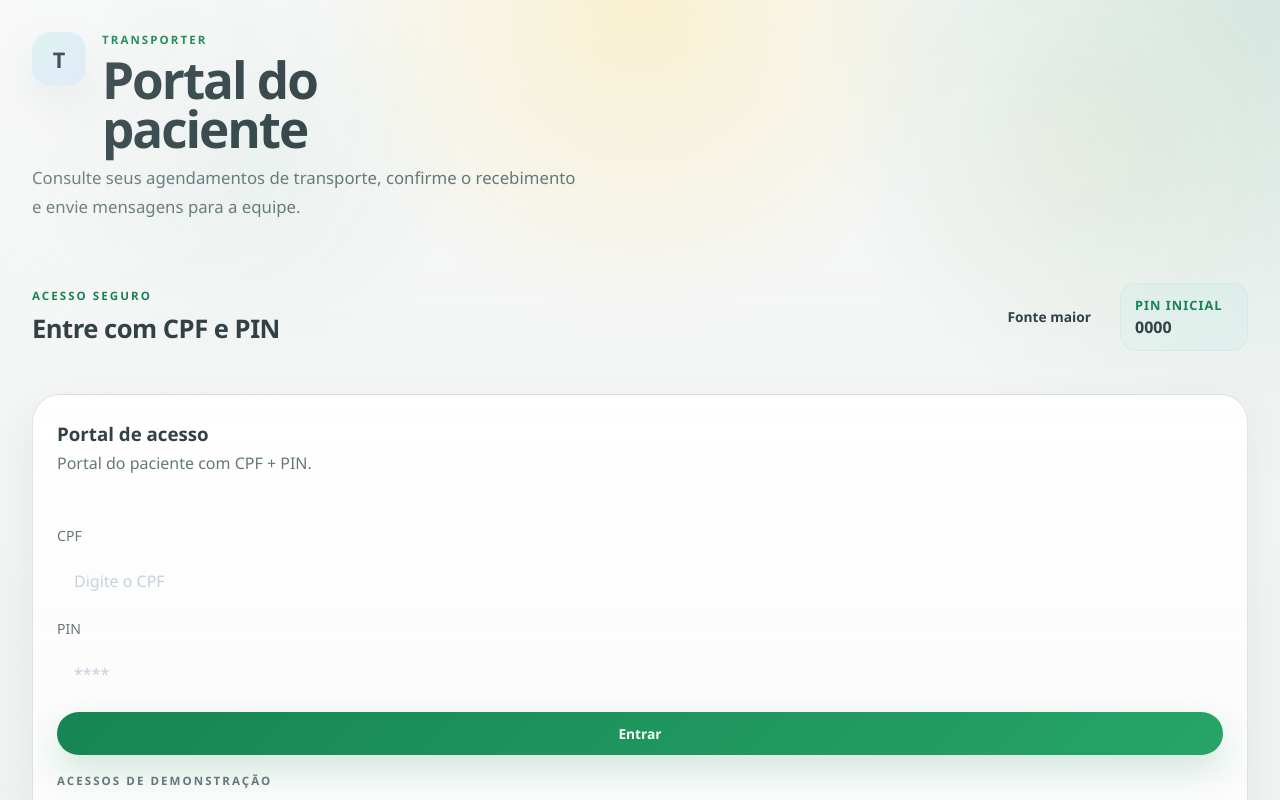
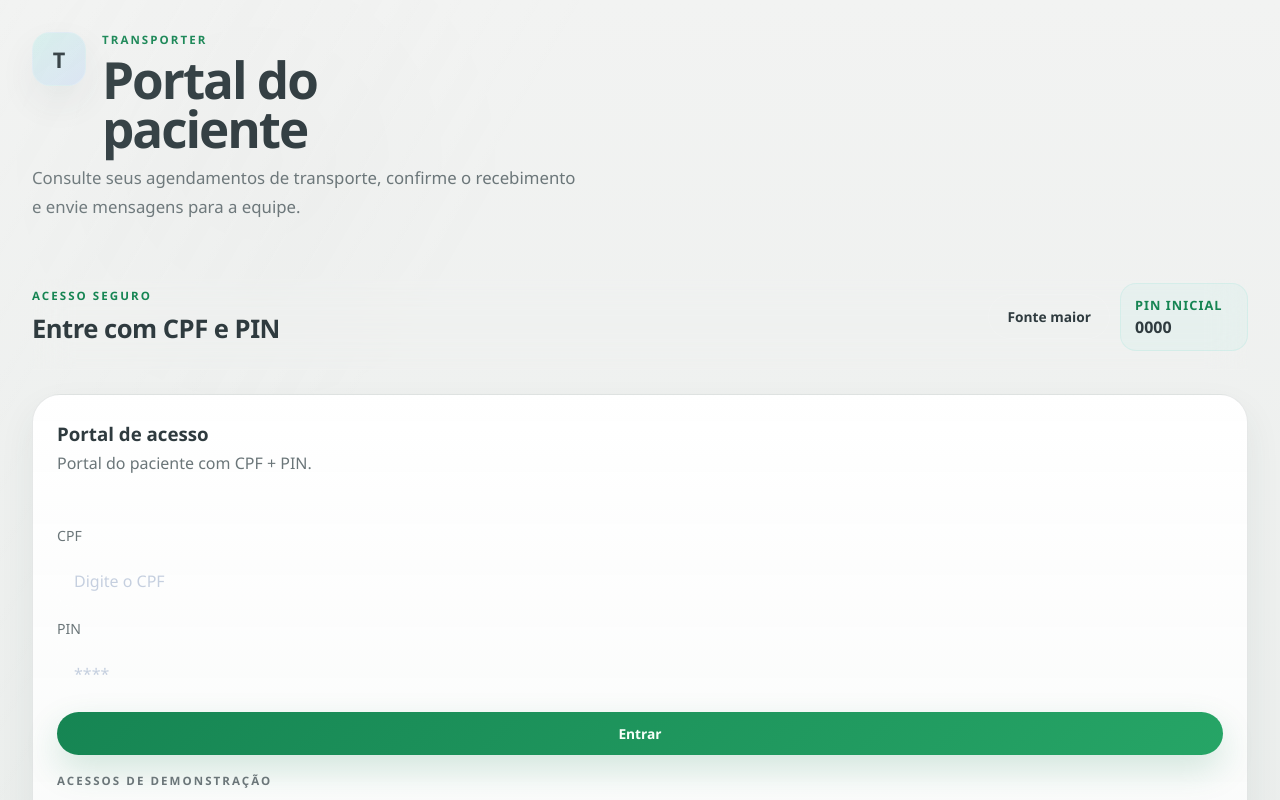
Before and after one commit to Garcez7R/transporter, a React (Vite) app: page / in a window 1280 px wide. Shown: the top 800 px of the page. Built offline with nearby package versions, Linux system fonts and the light colour scheme.

Commit message:
style: suavizar base e reduzir contraste de fundo

```diff
--- a/src/styles.css
+++ b/src/styles.css
@@ -1,17 +1,17 @@
 :root {
   color-scheme: light;
-  --bg: #f7f8f8;
-  --bg-2: #eef1f0;
-  --panel: rgba(255, 255, 255, 0.88);
+  --bg: #f2f3f2;
+  --bg-2: #e8ecea;
+  --panel: rgba(255, 255, 255, 0.9);
   --panel-strong: #ffffff;
-  --line: rgba(49, 65, 70, 0.14);
-  --text: #314146;
-  --muted: #66777b;
+  --line: rgba(49, 65, 70, 0.12);
+  --text: #2f3b3f;
+  --muted: #6b7679;
   --accent: #168553;
   --accent-2: #26a566;
   --warning: #c69212;
   --danger: #b34343;
-  --shadow: 0 18px 45px rgba(49, 65, 70, 0.08);
+  --shadow: 0 16px 36px rgba(49, 65, 70, 0.07);
   font-family:
     'Segoe UI', 'Trebuchet MS', Verdana, sans-serif;
 }
@@ -29,10 +29,7 @@ body,
 body {
   margin: 0;
   color: var(--text);
-  background:
-    radial-gradient(circle at top, rgba(255, 214, 64, 0.22), transparent 24%),
-    radial-gradient(circle at right top, rgba(18, 128, 88, 0.14), transparent 28%),
-    linear-gradient(180deg, var(--bg) 0%, var(--bg-2) 100%);
+  background: linear-gradient(180deg, var(--bg) 0%, var(--bg-2) 100%);
 }
 
 body::before {
@@ -41,10 +38,9 @@ body::before {
   inset: 0;
   pointer-events: none;
   background:
-    linear-gradient(120deg, rgba(255, 255, 255, 0.15), transparent 30%),
-    radial-gradient(circle at 20% 20%, rgba(22, 133, 83, 0.06), transparent 18%),
-    radial-gradient(circle at 85% 18%, rgba(212, 171, 24, 0.05), transparent 20%);
-  opacity: 0.8;
+    linear-gradient(120deg, rgba(255, 255, 255, 0.12), transparent 35%),
+    radial-gradient(circle at 20% 20%, rgba(0, 0, 0, 0.02), transparent 22%);
+  opacity: 0.55;
 }
 
 button,
@@ -92,9 +88,7 @@ a {
   display: grid;
   gap: 24px;
   border-right: 1px solid var(--line);
-  background:
-    linear-gradient(180deg, rgba(255, 255, 255, 0.95), rgba(244, 246, 245, 0.85)),
-    radial-gradient(circle at top right, rgba(22, 133, 83, 0.08), transparent 32%);
+  background: linear-gradient(180deg, rgba(255, 255, 255, 0.96), rgba(242, 244, 243, 0.92));
   overflow: hidden;
 }
 
@@ -510,8 +504,7 @@ h1 {
   padding: 18px;
   border: 1px solid rgba(49, 65, 70, 0.12);
   border-radius: 26px;
-  background:
-    linear-gradient(180deg, rgba(255, 255, 255, 0.97) 0%, rgba(243, 246, 244, 0.92) 100%);
+  background: linear-gradient(180deg, rgba(255, 255, 255, 0.98) 0%, rgba(244, 246, 245, 0.94) 100%);
   box-shadow:
     0 24px 48px rgba(49, 65, 70, 0.08),
     inset 0 1px 0 rgba(255, 255, 255, 0.72);
@@ -524,8 +517,8 @@ h1 {
   inset: 0;
   pointer-events: none;
   background:
-    radial-gradient(circle at top left, rgba(22, 133, 83, 0.12), transparent 26%),
-    radial-gradient(circle at top right, rgba(212, 171, 24, 0.1), transparent 24%);
+    radial-gradient(circle at top left, rgba(0, 0, 0, 0.03), transparent 28%),
+    radial-gradient(circle at top right, rgba(0, 0, 0, 0.02), transparent 28%);
 }
 
 .saas-sidebar-panel > * {
```
